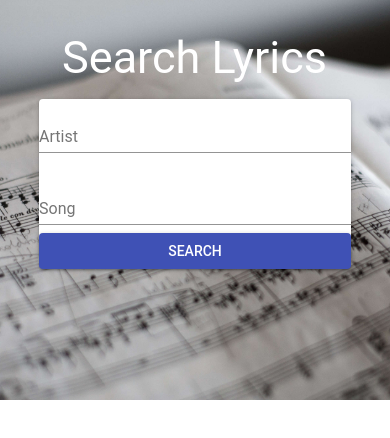
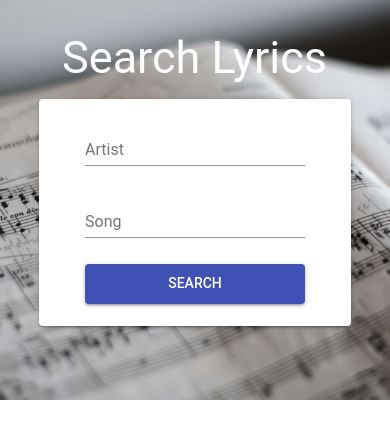
Before and after one commit to Treisy/music-lyrics, a React (Create React App) app: page / in a window 390 px wide. Shown: the top 438 px of the page. Built offline with nearby package versions, Linux system fonts and the light colour scheme.

Commit message:
Add responsive style

```diff
--- a/src/App.js
+++ b/src/App.js
@@ -8,15 +8,33 @@ import Artist from './components/Artist';
 const useStyles = makeStyles({
   wrapper: {
     display: 'flex',
-    margin: '0 auto',
-    width: '80%'
+    flexDirection: 'column',
+    flexWrap: 'wrap',
+    margin: '0',
+    width: '90%',
+    '@media (min-width:600px)': {
+      flexWrap: 'no-wrap',
+      flexDirection: 'row',
+      margin: '0 auto',
+      width: '80%',
+    }
+  },
+  sectionWrapper: {
+    margin: '1rem',
+    width: '100%',
+    '@media (min-width:600px)': {
+      order: '1',
+      width: '50%',
+    }
   },
   artistWrapper: {
+    order: '1',
     margin: '1rem',
-    width: '50%'
-  },
-  songWrapper: {
-    width: '50%'
+    width: '100%',
+    '@media (min-width:600px)': {
+      order: '2',
+      width: '50%',
+    }
   }
 });
 
@@ -72,7 +90,7 @@ function App() {
         <div className={classes.artistWrapper}>
           <Artist info={info}/>
         </div>
-        <div className={classes.songWrapper}>
+        <div className={classes.sectionWrapper}>
           <Song lyric={lyric}/>
         </div>
       </div>
--- a/src/components/Form.js
+++ b/src/components/Form.js
@@ -20,15 +20,32 @@ const useStyles = makeStyles({
         display: 'flex',
         flexDirection: 'column',
         flexWrap: 'wrap',
-        justifyContent: 'space-evenly'
+        justifyContent: 'space-evenly',
+        alignContent: 'center',
+        '@media (min-width:600px)': {
+            flexDirection: 'row',
+
+        }
     },
     wrapper: {
         display: 'flex',
         flexDirection: 'column',
         justifyContent: 'center',
-        height: '10rem',
+        minHeight: '13rem',
         margin: 'auto',
-        width: '80%'
+        paddingBottom: '1.2rem',
+        width: '80%',
+        '@media (min-width:600px)': {
+            minHeight: '10rem',
+        }
+    },
+    btn: {
+        height: '40px',
+        alignSelf: 'stretch',
+        marginTop: '1.1rem !important',
+        '@media (min-width:600px)': {
+            alignSelf: 'flex-end',
+        }
     }
 });
 
@@ -85,7 +102,9 @@ function Form({readAPIlyric}) {
                     />
                     <Button variant="contained"
                             color="primary"
-                            type="submit">
+                            type="submit"
+                            className={classes.btn}
+                    >
                         Search
                     </Button>
                 </form>
--- a/src/components/Song.js
+++ b/src/components/Song.js
@@ -1,14 +1,10 @@
 import React, {Fragment} from 'react';
 import { makeStyles } from '@material-ui/styles';
+import { Card, CardHeader, CardContent } from '@material-ui/core';
 
 const useStyles = makeStyles({
     lyric: {
         whiteSpace: 'pre-wrap'
-    },
-    title: {
-        borderBottom: '3px solid #EB6864',
-        marginBottom: '2rem',
-        paddingBottom: '10px'
     }
 })
 
@@ -20,8 +16,12 @@ function Song({lyric}) {
 
     return (
         <Fragment>
-            <h2 className={classes.title}>Lyric Song</h2>
-            <p className={classes.lyric}>{lyric}</p>
+            <Card>
+                <CardHeader title="Lyric Song"/>
+                <CardContent>
+                    <p className={classes.lyric}>{lyric}</p>
+                </CardContent>
+            </Card>
         </Fragment>
 
     )
```
